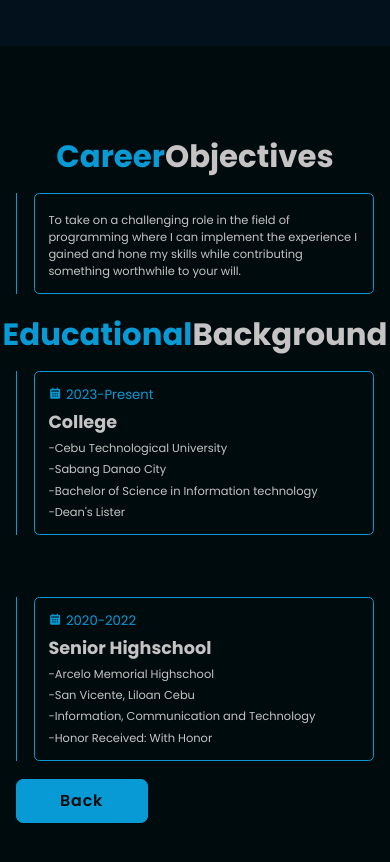
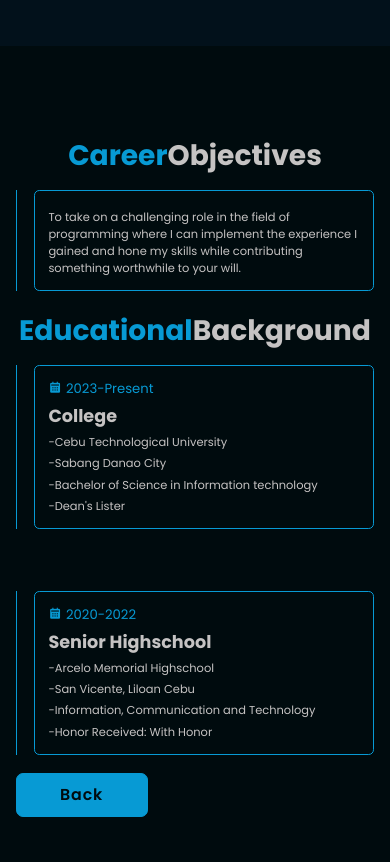
Before and after one commit to ctine-4/ctine-4.github.io, a plain HTML site: page ReadMore.html in a window 390 px wide. Shown: the part 960-1822 px from the top of the page. Drawn offline with nearby package versions, Linux system fonts and the light colour scheme.

Commit message:
style.css

```diff
--- a/style.css
+++ b/style.css
@@ -1083,4 +1083,8 @@ span{
     .about .btn-box{
         margin-top: 800px;
     }
+
+    .education .title{
+        font-size: 3.2rem;
+    }
 }
```
